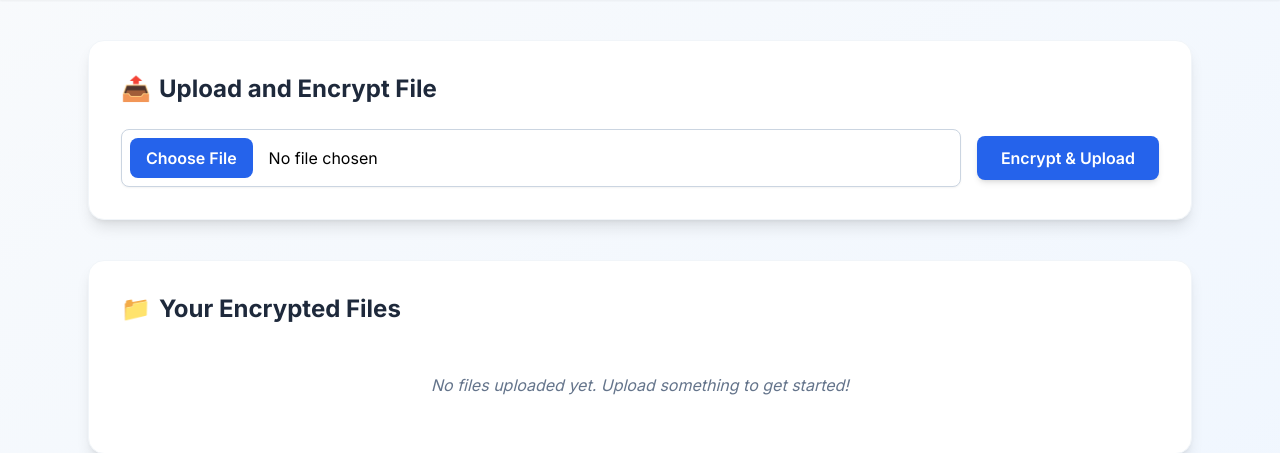
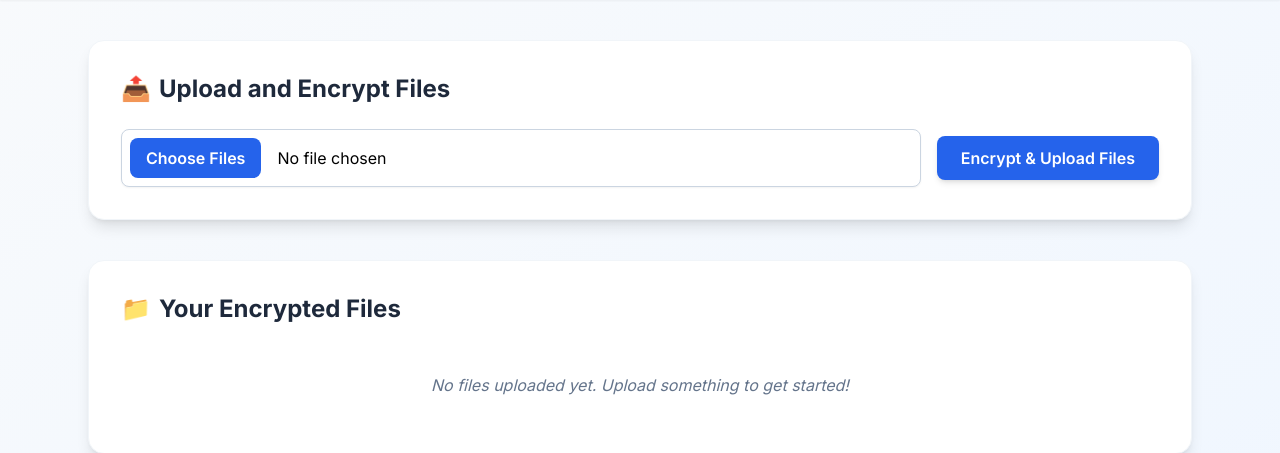
Before and after one commit to ashu-nair/secure-file-share, a Flask app: page / in a window 1280 px wide. Shown: the part 57-510 px from the top of the page. Run offline with Flask 3, Linux system fonts and the light colour scheme; the visitor is signed in with stand-in values (Sample User, id 1); data that the repository does not hold is empty; parts of the project's set-up code (start-up, migrations or seed data) failed here and were passed over; some libraries are stand-ins or nearby versions.

Commit message:
can add multiple files and delete

```diff
--- a/app.py
+++ b/app.py
@@ -10,7 +10,7 @@ from cryptography.fernet import Fernet
 import boto3
 import sqlite3 # New: Import SQLite
 from contextlib import contextmanager # New: Helper for database connection
-
+import threading
 import secrets
 from datetime import datetime, timedelta
 from flask import flash
@@ -209,8 +209,9 @@ def logout():
     return redirect(url_for("login"))
 
 def scan_with_virustotal(file_data, filename):
-    """Scan file with VirusTotal API and return (is_clean, message)."""
+    """Optimized VirusTotal scanning with better polling + timeout handling."""
     api_key = os.getenv("VT_API_KEY") or os.environ.get("VT_API_KEY")
+
     if not api_key:
         print("⚠️ No VirusTotal API key found — skipping scan.")
         return True, "Scan skipped (no API key configured)."
@@ -219,34 +220,74 @@ def scan_with_virustotal(file_data, filename):
     headers = {"x-apikey": api_key}
 
     try:
-        # 1️⃣ Upload file for scanning
+        # Step 1: Upload file for scanning
         files = {"file": (filename, file_data)}
         response = requests.post(vt_url, headers=headers, files=files)
+
         if response.status_code not in (200, 202):
             return True, f"⚠️ VirusTotal error ({response.status_code}): {response.text}"
 
         analysis_url = response.json()["data"]["links"]["self"]
 
-        # 2️⃣ Poll VirusTotal (up to ~10 seconds)
-        for _ in range(10):
+        # Step 2: Poll for results
+        max_wait_seconds = 45   # free tier needs more time
+        poll_interval = 2       # check every 2 sec
+        waited = 0
+
+        while waited < max_wait_seconds:
             analysis = requests.get(analysis_url, headers=headers).json()
             status = analysis["data"]["attributes"]["status"]
 
             if status == "completed":
                 stats = analysis["data"]["attributes"]["stats"]
                 malicious = stats.get("malicious", 0)
+
                 if malicious > 0:
-                    return False, f"🚨 Detected: {malicious} engines flagged this file!"
-                else:
-                    return True, "✅ File scanned and found clean."
-            time.sleep(1)
+                    return False, f"🚨 VirusTotal detected: {malicious} engines flagged this file!"
+                return True, "✅ Virus scan complete — file is clean."
 
-        # If not finished in 10s
-        return True, "⚠️ VirusTotal scan timed out — result unavailable."
+            time.sleep(poll_interval)
+            waited += poll_interval
+
+        # If not completed within allowed time
+        return True, "⚠️ VirusTotal scan took too long; upload allowed but results unavailable."
 
     except Exception as e:
-        print(f"Error scanning file with VirusTotal: {e}")
-        return True, f"⚠️ VirusTotal scan failed: {e}"
+        print(f"[VirusTotal Error] {e}")
+        return True, f"⚠️ Scan failed — {e}"
+
+def background_virus_scan(file_id, file_data, filename, owner):
+    """Runs VirusTotal scan in background after upload."""
+    ok, msg = scan_with_virustotal(file_data, filename)
+
+    if ok:
+        print(f"[VT-CLEAN] {filename} → {msg}")
+        return
+
+    # If malicious → delete file from S3 + DB
+    print(f"[VT-DETECTED] {filename} — removing file!")
+
+    with get_db_connection() as conn:
+        row = conn.execute("SELECT * FROM files WHERE id = ?", (file_id,)).fetchone()
+
+    if not row:
+        return
+
+    s3_key = row["disk_name"]
+
+    # delete from S3
+    try:
+        s3_client.delete_object(Bucket=S3_BUCKET_NAME, Key=s3_key)
+    except:
+        pass
+
+    # delete from DB
+    with get_db_connection() as conn:
+        conn.execute("DELETE FROM shared_links WHERE file_id = ?", (file_id,))
+        conn.execute("DELETE FROM files WHERE id = ?", (file_id,))
+        conn.commit()
+
+    print(f"[VT-DELETED] {filename} removed due to virus detection.")
 
 @app.route('/upload', methods=['POST'])
 @login_required
@@ -254,34 +295,31 @@ def upload_file():
     if s3_client is None:
         return "S3 Client initialization failed. Cannot upload.", 503
 
-    if 'file' not in request.files:
-        return 'No file part', 400
-    file = request.files['file']
+    # multiple files
+    files = request.files.getlist("files")
 
-    if file.filename == '':
-        return 'No selected file', 400
+    if not files or files[0].filename == "":
+        flash("No files selected.", "error")
+        return redirect(url_for("index"))
 
-    if file:
+    for file in files:
         original_filename = secure_filename(file.filename)
-        unique_file_id = str(time.time()).replace('.', '')
+        unique_file_id = str(time.time()).replace('.', '') + secrets.token_hex(4)
         s3_key = unique_file_id + ".enc"
 
         file_data = file.read()
 
-        ok, scan_message = scan_with_virustotal(file_data, file.filename)
-        if not ok:
-            flash(f"⚠️ Upload rejected: potential virus detected!", "error")
-            return redirect(url_for("index"))
+        # Start background VT scan (non-blocking)
+        threading.Thread(
+            target=background_virus_scan,
+            args=(unique_file_id, file_data, original_filename, current_user.username)
+        ).start()
 
-
-
-        try:
-            encrypted_data = CIPHER.encrypt(file_data)
-        except Exception as e:
-            return f"Encryption failed: {e}", 500
-
+        # Encrypt file
+        encrypted_data = CIPHER.encrypt(file_data)
         encrypted_buffer = io.BytesIO(encrypted_data)
 
+        # Upload to S3
         try:
             s3_client.upload_fileobj(
                 encrypted_buffer,
@@ -289,25 +327,20 @@ def upload_file():
                 s3_key
             )
         except Exception as e:
-            return f"S3 Upload failed: {e}", 500
+            flash(f"S3 upload failed for {original_filename}: {e}", "error")
+            continue
 
-        # NEW: Save metadata to SQLite instead of in-memory dictionary
-        try:
-            with get_db_connection() as conn:
-                conn.execute("""
-                    INSERT INTO files (id, original_filename, disk_name, uploaded_at, owner_id)
-                    VALUES (?, ?, ?, ?, ?)
-                """, (unique_file_id, original_filename, s3_key, time.time(), current_user.username))
-                conn.commit()
-                flash(f"✅ File uploaded successfully! {scan_message}", "success")
-        except Exception as e:
-             # Important: Log and potentially delete the S3 file if metadata save fails
-            print(f"CRITICAL: Failed to save metadata to SQLite: {e}")
-            return f"Metadata saving failed. File uploaded but lost track of: {original_filename}", 500
+        # Save metadata
+        with get_db_connection() as conn:
+            conn.execute("""
+                INSERT INTO files (id, original_filename, disk_name, uploaded_at, owner_id)
+                VALUES (?, ?, ?, ?, ?)
+            """, (unique_file_id, original_filename, s3_key, time.time(), current_user.username))
+            conn.commit()
 
+    flash("✅ All files uploaded! Virus scan running in background.", "success")
+    return redirect(url_for('index'))
 
-        # Redirect back to the index page instead of just showing a message
-        return redirect(url_for('index'))
 
 @app.route('/download/<file_id>', methods=['GET'])
 @login_required
@@ -415,3 +448,44 @@ if __name__ == '__main__':
     with app.app_context():
          init_db()
     app.run(host="0.0.0.0", port=5000, debug=True, use_reloader=False)
+
+@app.route('/delete/<file_id>', methods=['POST'])
+@login_required
+def delete_file(file_id):
+    if s3_client is None:
+        return "S3 Client initialization failed. Cannot delete.", 503
+
+    # Fetch metadata
+    with get_db_connection() as conn:
+        row = conn.execute("SELECT * FROM files WHERE id = ?", (file_id,)).fetchone()
+
+    if not row:
+        flash("❌ File not found.", "error")
+        return redirect(url_for("index"))
+
+    if row["owner_id"] != current_user.username:
+        flash("🚫 Unauthorized action.", "error")
+        return redirect(url_for("index"))
+
+    s3_key = row["disk_name"]
+
+    # 1️⃣ Delete from S3 safely
+    try:
+        s3_client.delete_object(Bucket=S3_BUCKET_NAME, Key=s3_key)
+    except Exception as e:
+        print(f"Error deleting S3 object: {e}")
+        flash("⚠️ Could not delete file from storage.", "error")
+        return redirect(url_for("index"))
+
+    # 2️⃣ Delete metadata + shared links
+    try:
+        with get_db_connection() as conn:
+            conn.execute("DELETE FROM shared_links WHERE file_id = ?", (file_id,))
+            conn.execute("DELETE FROM files WHERE id = ?", (file_id,))
+            conn.commit()
+        flash("🗑️ File deleted successfully.", "success")
+    except Exception as e:
+        print(f"Error deleting database metadata: {e}")
+        flash("⚠️ File removed from S3 but metadata deletion failed.", "error")
+
+    return redirect(url_for("index"))
--- a/templates/index.html
+++ b/templates/index.html
@@ -31,16 +31,7 @@
   <!-- Main Container -->
   <main class="flex-grow max-w-6xl mx-auto w-full px-6 py-10 space-y-10">
 
-    {% with messages = get_flashed_messages(with_categories=true) %}
-        {% if messages %}
-            {% for category, message in messages %}
-                <div class="p-4 mb-4 text-sm text-green-800 bg-green-100 rounded-lg border border-green-300 transition-opacity duration-500">
-                    {{ message|safe }}
-                </div>
-            {% endfor %}
-        {% endif %}
-    {% endwith %}
-      <!-- 🔔 Flash messages -->
+    <!-- Flash Messages -->
     {% with messages = get_flashed_messages(with_categories=true) %}
       {% if messages %}
         {% for category, message in messages %}
@@ -61,18 +52,21 @@
     <!-- Upload Section -->
     <section class="bg-white rounded-2xl shadow-lg p-8 border border-slate-100">
       <h2 class="text-2xl font-bold text-slate-800 mb-6 flex items-center gap-2">
-        <span class="text-blue-600">📤</span> Upload and Encrypt File
+        <span class="text-blue-600">📤</span> Upload and Encrypt Files
       </h2>
 
       <form method="POST" enctype="multipart/form-data" action="/upload" class="flex flex-col sm:flex-row gap-4 items-center">
         <input
           type="file"
-          name="file"
+          name="files"
           required
-          class="flex-1 file:mr-4 file:py-2 file:px-4 file:rounded-lg file:border-0 file:bg-blue-600 file:text-white file:font-semibold hover:file:bg-blue-700 cursor-pointer border border-slate-300 rounded-lg p-2 bg-white shadow-sm focus:outline-none focus:ring-2 focus:ring-blue-500"
+          multiple
+          class="flex-1 file:mr-4 file:py-2 file:px-4 file:rounded-lg file:border-0 file:bg-blue-600 file:text-white
+          file:font-semibold hover:file:bg-blue-700 cursor-pointer border border-slate-300 rounded-lg p-2 bg-white
+          shadow-sm focus:outline-none focus:ring-2 focus:ring-blue-500"
         >
         <button type="submit" class="px-6 py-2.5 bg-blue-600 text-white font-semibold rounded-lg shadow-md hover:bg-blue-700 transition">
-          Encrypt & Upload
+          Encrypt & Upload Files
         </button>
       </form>
     </section>
@@ -93,19 +87,40 @@
                 <th class="px-6 py-3 text-center text-sm font-semibold text-slate-600 uppercase tracking-wider">Actions</th>
               </tr>
             </thead>
+
             <tbody class="divide-y divide-slate-100 bg-white">
               {% for file in files %}
               <tr class="hover:bg-slate-50 transition">
                 <td class="px-6 py-4 font-medium text-slate-800">{{ file.original_filename }}</td>
                 <td class="px-6 py-4 text-slate-500">{{ file.uploaded_at | round | datetime }}</td>
+
                 <td class="px-6 py-4 text-center flex justify-center gap-2">
+
+                  <!-- Share -->
                   <form action="/share/{{ file.id }}" method="post" class="inline-flex items-center gap-2">
-                    <input type="number" name="duration" value="10" min="1" class="w-16 text-center border border-slate-300 rounded-md text-sm p-1 focus:ring-blue-500 focus:border-blue-500" title="Minutes">
-                    <button type="submit" class="px-3 py-1 bg-yellow-400 hover:bg-yellow-500 text-white text-sm font-semibold rounded-md transition">Share</button>
+                    <input type="number" name="duration" value="10" min="1"
+                      class="w-16 text-center border border-slate-300 rounded-md text-sm p-1 focus:ring-blue-500 focus:border-blue-500">
+                    <button type="submit"
+                      class="px-3 py-1 bg-yellow-400 hover:bg-yellow-500 text-white text-sm font-semibold rounded-md transition">
+                      Share
+                    </button>
                   </form>
-                  <a href="/download/{{ file.id }}" class="px-3 py-1 bg-green-500 hover:bg-green-600 text-white text-sm font-semibold rounded-md transition">
+
+                  <!-- Download -->
+                  <a href="/download/{{ file.id }}"
+                    class="px-3 py-1 bg-green-500 hover:bg-green-600 text-white text-sm font-semibold rounded-md transition">
                     Download
                   </a>
+
+                  <!-- Delete -->
+                  <form action="/delete/{{ file.id }}" method="POST"
+                        onsubmit="return confirm('⚠️ Are you sure you want to delete this file?');">
+                    <button type="submit"
+                      class="px-3 py-1 bg-red-500 hover:bg-red-600 text-white text-sm font-semibold rounded-md transition">
+                      Delete
+                    </button>
+                  </form>
+
                 </td>
               </tr>
               {% endfor %}
@@ -118,18 +133,19 @@
         </div>
       {% endif %}
     </section>
+
   </main>
 
-  <!-- Footer -->
   <footer class="text-center text-slate-500 text-sm py-6 border-t border-slate-200">
     © 2025 Secure File Cloud | Developed by Team CTIS
   </footer>
+
   <script>
-  setTimeout(() => {
-    document.querySelectorAll('.p-4.mb-4').forEach(el => {
-      el.style.opacity = '0';
-      setTimeout(() => el.remove(), 500);
-    });
+    setTimeout(() => {
+      document.querySelectorAll('.p-4.mb-4').forEach(el => {
+        el.style.opacity = '0';
+        setTimeout(() => el.remove(), 500);
+      });
     }, 8000);
   </script>
 
```
